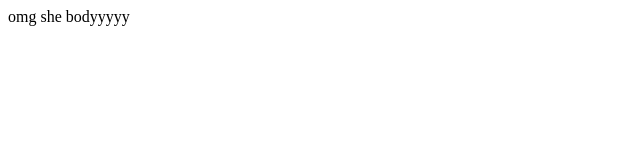
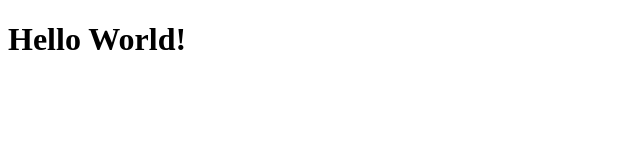
Before and after one commit to CCSWEC/FL2024-BakeryWebsite, a plain HTML site: page index.html in a window 1280 px wide. Shown: the whole page, without its empty margins (0-640 px from the left). Drawn offline with Linux system fonts and the light colour scheme.

Commit message:
added a tab title and language

```diff
--- a/index.html
+++ b/index.html
@@ -1,5 +1,11 @@
-<html>
+<!DOCTYPE html><!--this is used to tell the browser what html version to render in-->
+
+<html lang="en"><!--specifies the language of the text content-->
+    <head><!--first element always comes after html-->
+        <meta charset="UTF-8"><!--makes sure webpage will display different languages correctly-->
+        <title>Demure Delights</title><!--tab name of website-->
+    </head>
     <body>
-        omg she bodyyyyy
+        <h1>Hello World!</h1>
     </body>
 </html>
```
